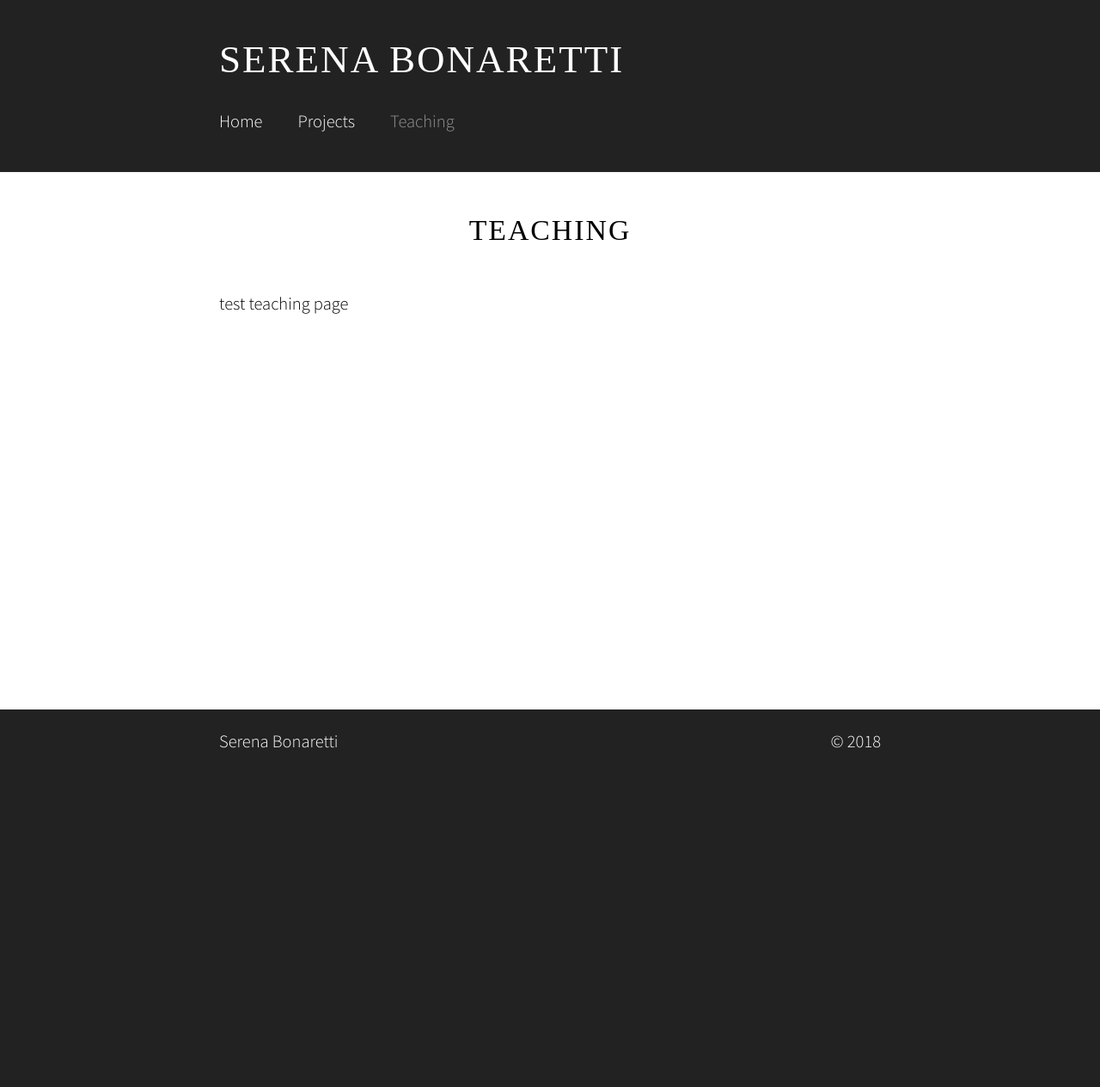
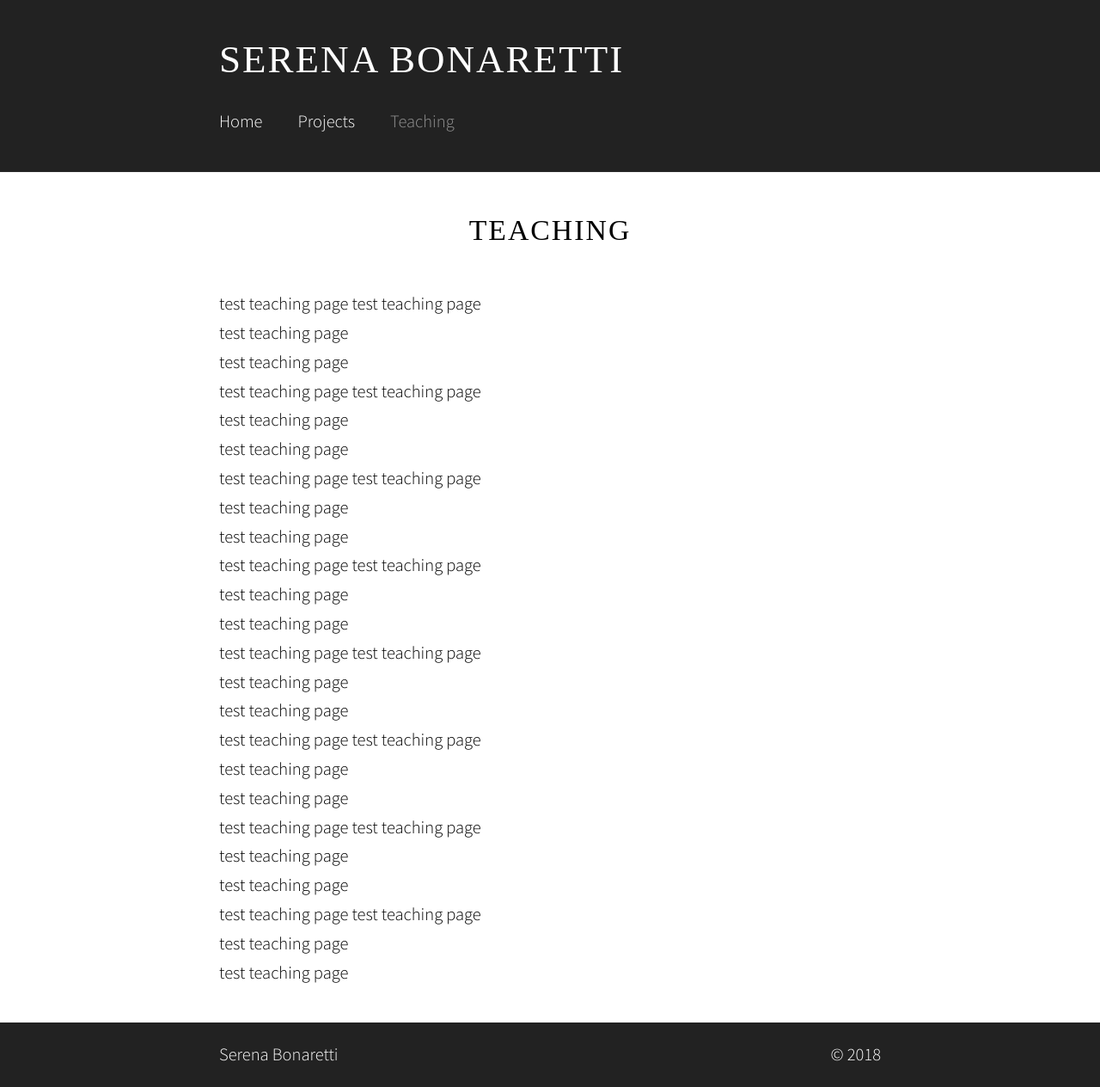
Before and after one commit to sbonaretti/sbonaretti.github.io, a Jekyll site: the page built from Teaching.md, in a window 1280 px wide. Shown: the whole page at 86% size. Built offline with Jekyll 4.4.1, drawn with Linux system fonts in a browser that asks for light colours; some web fonts are replaced; before the commit the page ends 900 px from its top, so only the background shows below that.

Commit message:
Update Teaching.md

```diff
--- a/Teaching.md
+++ b/Teaching.md
@@ -3,3 +3,34 @@ title: "Teaching"
 ---
 
 test teaching page
+test teaching page
+test teaching page
+test teaching page
+test teaching page
+test teaching page
+test teaching page
+test teaching page
+test teaching page
+test teaching page
+test teaching page
+test teaching page
+test teaching page
+test teaching page
+test teaching page
+test teaching page
+test teaching page
+test teaching page
+test teaching page
+test teaching page
+test teaching page
+test teaching page
+test teaching page
+test teaching page
+test teaching page
+test teaching page
+test teaching page
+test teaching page
+test teaching page
+test teaching page
+test teaching page
+test teaching page
```
